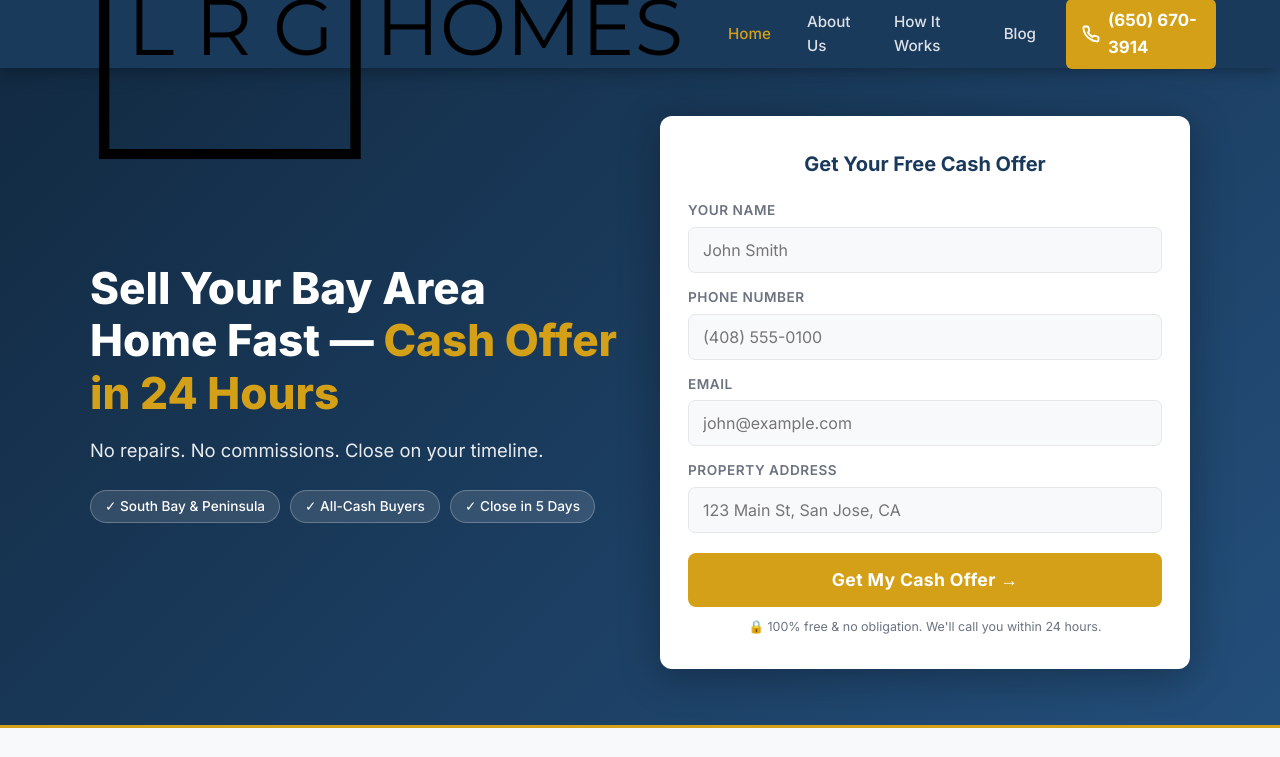
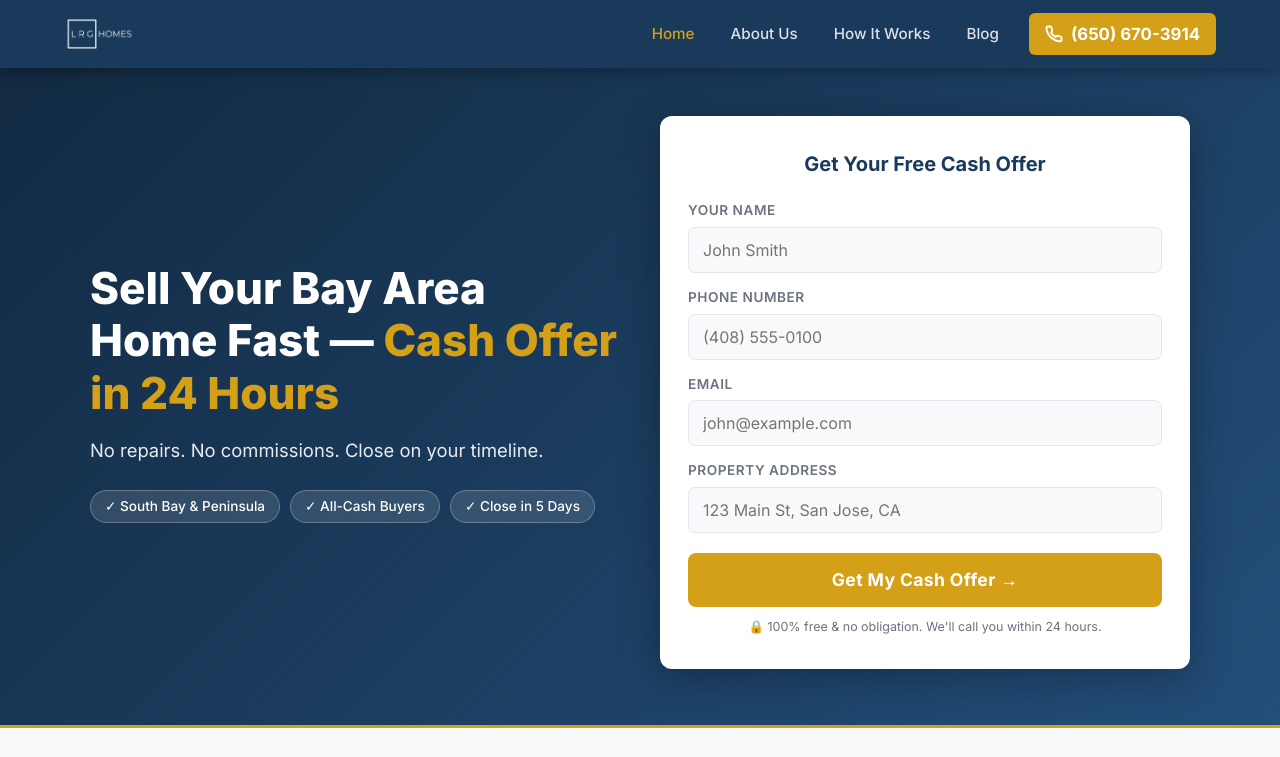
Before and after one commit to ryanlarocca/lrg-homes-website, a website: page index.html in a window 1280 px wide. Shown: the top 757 px of the page. Drawn offline with Linux system fonts and the light colour scheme.

Commit message:
fix(index): size and invert nav logo
Homepage uses an inline <style> block instead of styles.css, so the
.nav-logo img rule never applied there — logo was rendering at its
natural 650px width (blowing out the nav) and as black (invisible on
the navy background). Add the same height: 36px + filter: invert(1)
rules to the inline block.

Co-Authored-By: Claude Opus 4.7 (1M context) <noreply@anthropic.com>

```diff
--- a/index.html
+++ b/index.html
@@ -75,8 +75,13 @@
       font-size: 1.5rem; font-weight: 800;
       color: var(--white); letter-spacing: -0.5px;
       text-decoration: none;
+      display: inline-flex; align-items: center;
     }
     .nav-logo span { color: var(--gold); }
+    .nav-logo img {
+      height: 36px; width: auto; display: block;
+      filter: invert(1);
+    }
     .nav-links {
       display: flex; align-items: center; gap: 8px;
     }
```
